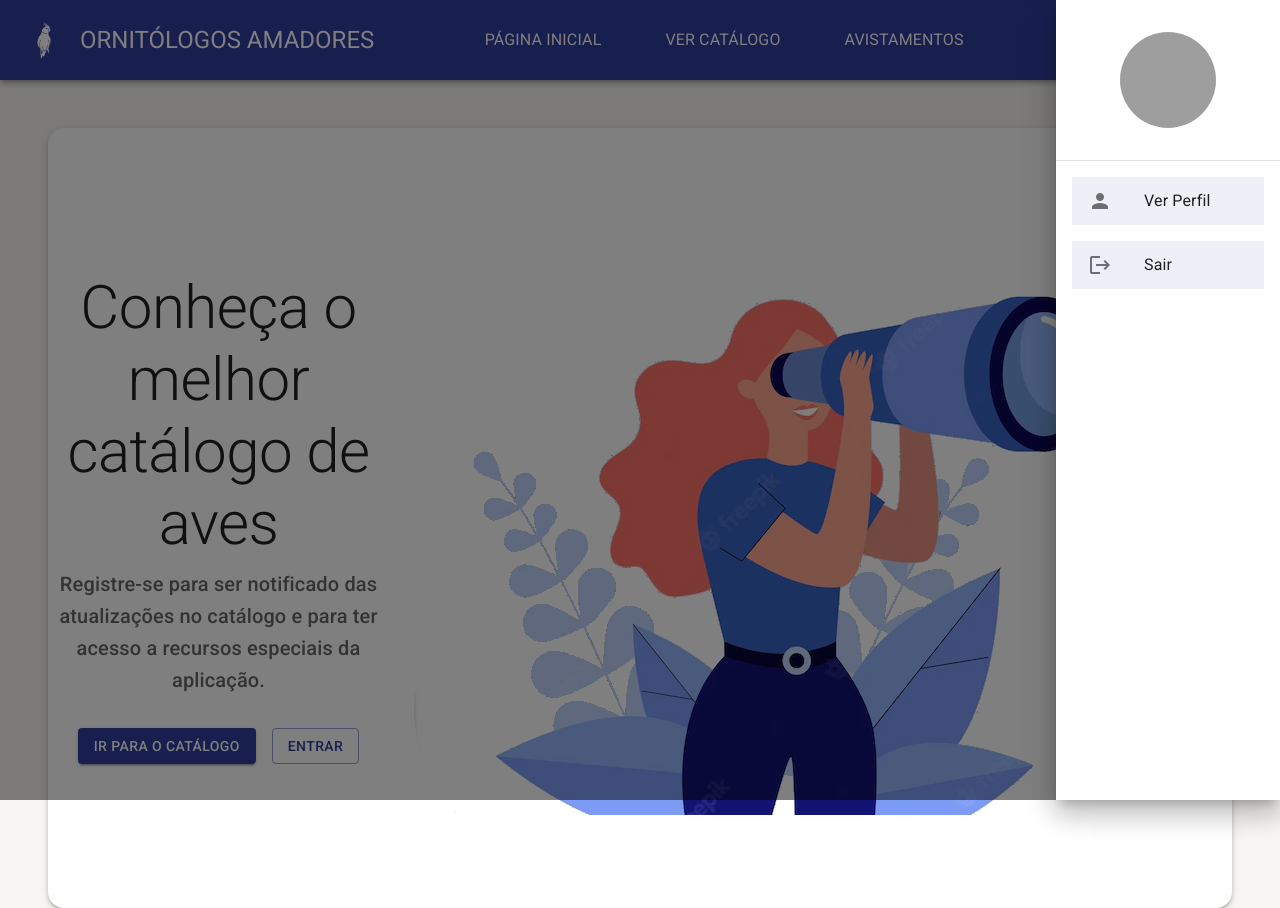
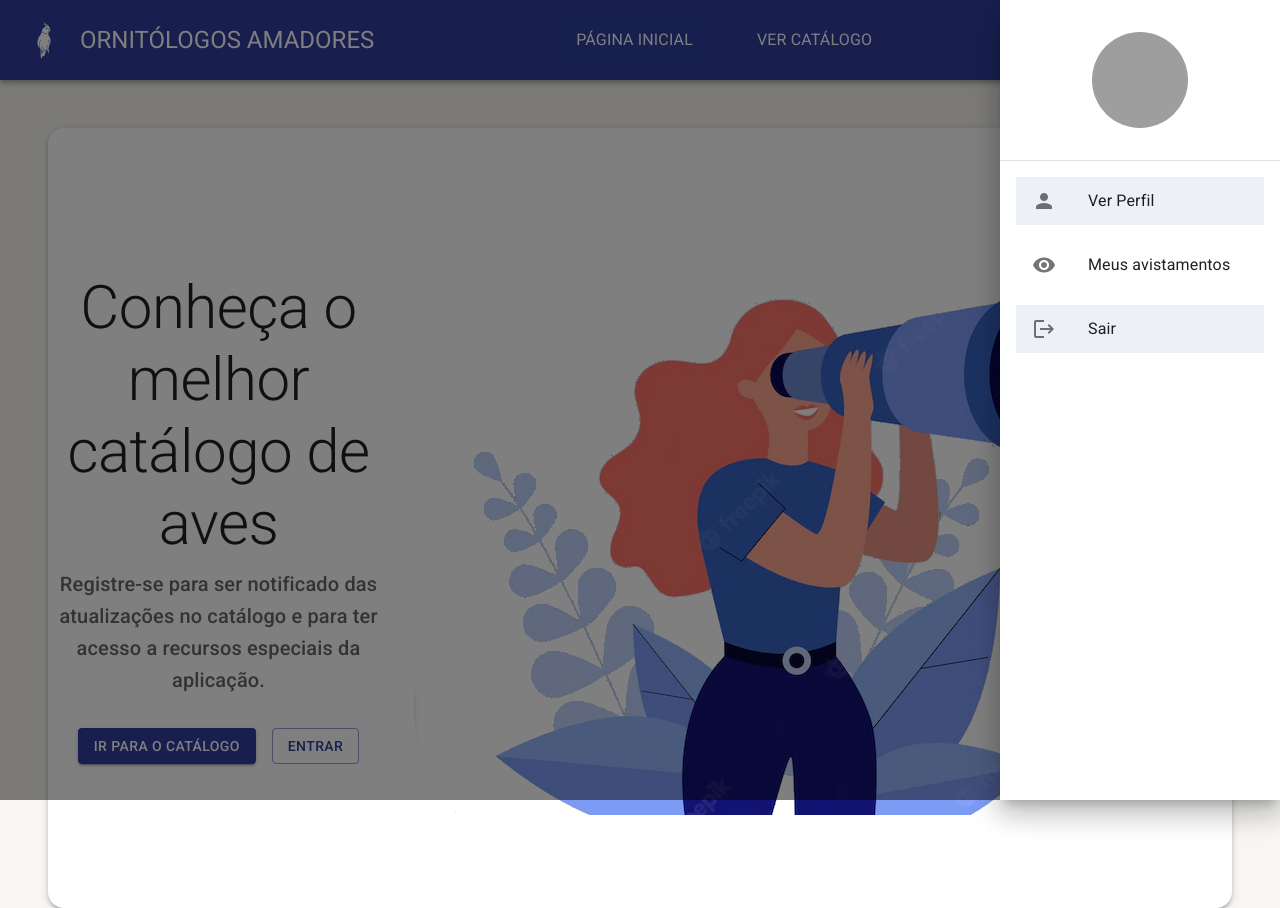
Before and after one commit to robsonleal/ornitologos-amadores, a React (Vite) app in the folder ornitologos-frontend/: page /pagina-inicial in a window 1280 px wide. Both pictures are taken after a click on the button "Menu do usuário". Built offline with nearby package versions, Linux system fonts and the light colour scheme; grey boxes are pictures that could not be loaded.

Commit message:
Arrumando itens do menu e deixando o botão de logout funcional

```diff
--- a/ornitologos-frontend/src/routes/index.tsx
+++ b/ornitologos-frontend/src/routes/index.tsx
@@ -19,9 +19,9 @@ export const AppRoutes = () => {
         path: '/pagina-inicial',
       },
       {
-        label: 'Sair',
-        icon: 'logout',
-        path: '/pagina-inicial',
+        label: 'Meus avistamentos',
+        icon: 'visibility',
+        path: '/avistamento',
       },
     ]);
   }, []);
@@ -36,10 +36,6 @@ export const AppRoutes = () => {
         label: 'Ver catálogo',
         path: '/catalogo',
       },
-      {
-        label: 'Avistamentos',
-        path: '/avistamentos',
-      },
     ]);
   }, []);
 
--- a/ornitologos-frontend/src/shared/components/menu-lateral/MenuLateral.tsx
+++ b/ornitologos-frontend/src/shared/components/menu-lateral/MenuLateral.tsx
@@ -13,9 +13,7 @@ import {
 } from '@mui/material';
 
 import { useMatch, useNavigate, useResolvedPath } from 'react-router-dom';
-import { useDrawerContext } from '../../contexts';
-import { sair } from '../../services/api/AuthService';
-
+import { useAuthContext, useDrawerContext } from '../../contexts';
 
 interface IListItemLinkProps {
   to: string;
@@ -36,7 +34,7 @@ const ListItemLink: React.FC<IListItemLinkProps> = ({
   const match = useMatch({ path: resolvedPath.pathname, end: false });
 
   const handleClick = () => {
-    onClick?.(sair());
+    onClick?.();
     navigate(to);
   };
 
@@ -60,6 +58,7 @@ export const MenuLateral: React.FC<IMenuLateralProps> = ({ children }) => {
   const theme = useTheme();
 
   const { isDrawerOpen, toggleDrawerOpen, drawerOptions } = useDrawerContext();
+  const { logout } = useAuthContext();
 
   return (
     <>
@@ -70,7 +69,7 @@ export const MenuLateral: React.FC<IMenuLateralProps> = ({ children }) => {
         onClose={toggleDrawerOpen}
       >
         <Box
-          width={theme.spacing(28)}
+          width={theme.spacing(35)}
           height='100%'
           display='flex'
           flexDirection='column'
@@ -101,6 +100,14 @@ export const MenuLateral: React.FC<IMenuLateralProps> = ({ children }) => {
                   onClick={toggleDrawerOpen}
                 />
               ))}
+              <ListItemLink
+                icon='logout'
+                to='/pagina-inicial'
+                label='Sair'
+                onClick={() => {
+                  logout(), toggleDrawerOpen();
+                }}
+              />
             </List>
           </Box>
         </Box>
```
